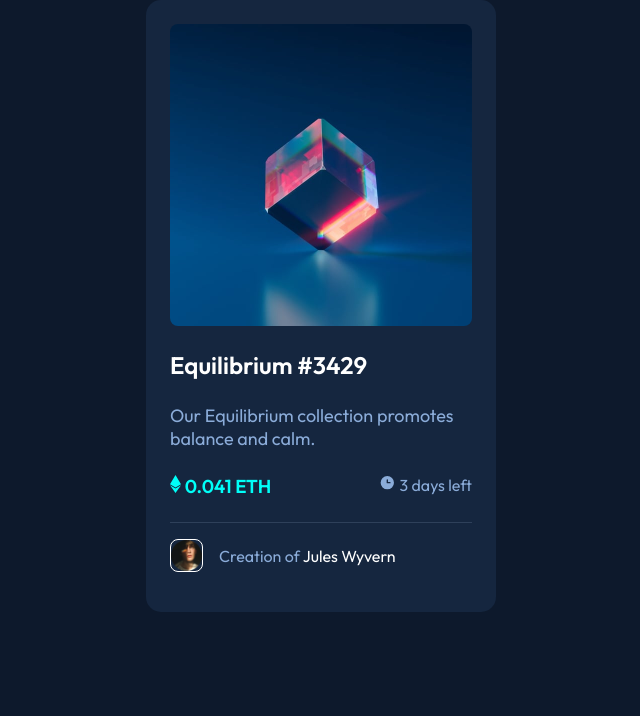
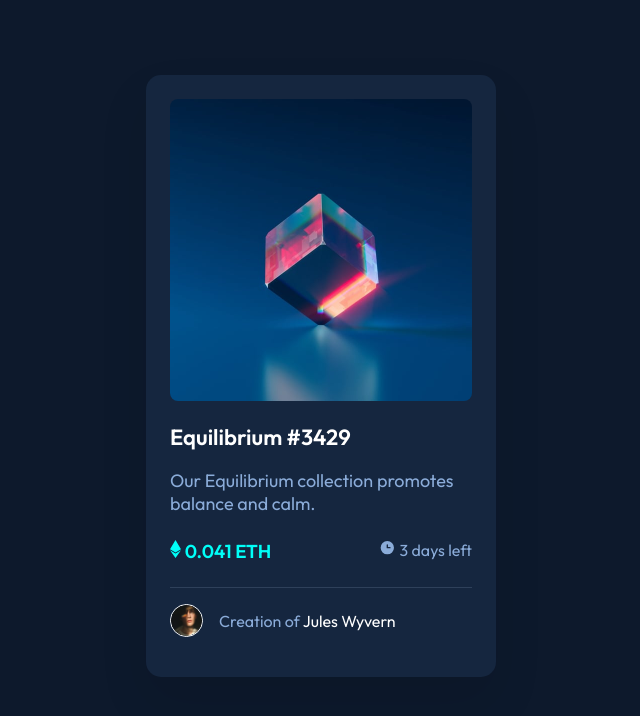
Before and after one commit to GabroSH/nft-card, a plain HTML site: page index.html in a window 1280 px wide. Shown: the whole page, without its empty margins (319-959 px from the left). Drawn offline with Linux system fonts and the light colour scheme.

Commit message:
css and html

```diff
--- a/index.html
+++ b/index.html
@@ -13,8 +13,16 @@
 
   <div class="container">
 
-    <img src="static/images/image-equilibrium.jpg" alt="aquilibrium image">
-    <h2>Equilibrium #3429</h2>
+   <div class="container-image">
+    <a href="#" class="container-link">
+    <svg class="container-image-view" width="48" height="48" xmlns="http://www.w3.org/2000/svg">
+      <g fill="none" fill-rule="evenodd"><path d="M0 0h48v48H0z"/><path d="M24 9C14 9 5.46 15.22 2 24c3.46 8.78 12 15 22 15 10.01 0 18.54-6.22 22-15-3.46-8.78-11.99-15-22-15Zm0 25c-5.52 0-10-4.48-10-10s4.48-10 10-10 10 4.48 10 10-4.48 10-10 10Zm0-16c-3.31 0-6 2.69-6 6s2.69 6 6 6 6-2.69 6-6-2.69-6-6-6Z" fill="#FFF" fill-rule="nonzero"/></g>
+    </svg>
+  </a>
+
+   </div>
+
+    <h1><a href="#">Equilibrium #3429</a></h1>
       <p class="first-p">
         Our Equilibrium collection promotes balance and calm.
       </p>
@@ -24,8 +32,8 @@
           <svg width="11" height="18" xmlns="http://www.w3.org/2000/svg">
             <path d="M11 10.216 5.5 18 0 10.216l5.5 3.263 5.5-3.262ZM5.5 0l5.496 9.169L5.5 12.43 0 9.17 5.5 0Z"
               fill="#00FFF8" />
-          </svg>
-          0.041 ETH
+        </svg>
+        0.041 ETH
         </h3>
 
         <p class="second-p">
@@ -36,8 +44,9 @@
 
       <footer>
         <img src="static/images/image-avatar.png" alt="avatar image" class="avatar">
-        <p>Creation of <span>Jules  Wyvern</span></p>
+        <p>Creation of <a href="#">Jules  Wyvern</a></p>
       </footer>
+
 
   </div>
 </body>
--- a/style.css
+++ b/style.css
@@ -1,9 +1,20 @@
 @import url("https://fonts.googleapis.com/css2?family=Outfit:wght@300;400;600&display=swap");
+
 * {
     margin: 0;
     padding: 0;
+    font-family: "Outfit";
+    text-decoration: none;
+}
+
+*,
+*::before,
+*::after {
+    box-sizing: inherit;
+}
+
+html {
     box-sizing: border-box;
-    font-family: "Outfit";
 }
 
 body {
@@ -14,26 +25,79 @@ body {
 }
 
 .container {
+    margin-top: 75px;
     display: flex;
+    width: 350px;
     flex-direction: column;
-    width: 350px;
     padding: 24px;
     border-radius: 15px;
     background-color: rgba(21, 38, 63, 1);
+    box-shadow: 0px 25px 50px rgba(0, 0, 0, 0.0952917);
 }
 
-h2 {
+.container-image {
+    position: relative;
+    border-radius: 8px;
+    transition: all 200ms;
+    background-image: linear-gradient(rgba(0, 255, 247, 0), rgba(0, 255, 247, 0)),
+    url(static/images/image-equilibrium.jpg);
+    width: 302px;
+    height: 302px;
+    background-size: cover;
+    top: 50%;
+    left: 50%;
+    transform: translateX(-50%);
+    cursor: pointer;
+    z-index: 1;
+}
+
+.container-image::before {
+    content: "";
+    position: absolute;
+    left: 0;
+    right: 0;
+    top: 0;
+    bottom: 0;
+    background-image: linear-gradient(hsla(178, 100%, 50%), hsla(178, 100%, 50%));
+    border-radius: 0.8rem;
+    z-index: -1;
+    opacity: 0;
+    transition: opacity 200ms linear;
+}
+
+.container-image-view {
+    position: absolute;
+    top: 50%;
+    left: 50%;
+    transform: translate(-50%, -50%);
+    opacity: 0;
+    transition: all 200ms;
+}
+
+.container-image:hover::before,
+.container-image:active::before,
+.container-image:hover .container-img-view,
+.container-image:active .container-img-view{
+  opacity: 0.5;
+}
+
+h1 {
+    margin-top: 12px;
+}
+h1 a{
     color: white;
-    margin: 24px 0;
+    font-size: 22px;
+    transition: 0.5s;
+}
+
+h1 a:hover {
+    color: cyan;
 }
 
 .first-p {
     color: rgba(139, 172, 217, 1);
     font-size: 18px;
-}
-
-img {
-    border-radius: 8px;
+    margin-top: 16px;
 }
 
 h3 {
@@ -63,13 +127,31 @@ footer {
     width: 33px;
     height: 33px;
     border: 1px solid white;
+    border-radius: 50%;
 }
 
 span {
     color: white;
 }
 
-footer > p {
+footer>p {
     color: rgba(139, 172, 217, 1);
     margin: 0 16px;
 }
+footer > p > a {
+    color: white;
+    transition: 0.5s;
+}
+
+footer > p > a:hover {
+    color: cyan;
+}
+
+@media (max-width:360px) {
+    .container {
+        width: 320px;
+    }
+    .container-image {
+        transform: scale(0.5);
+    }
+}
```
